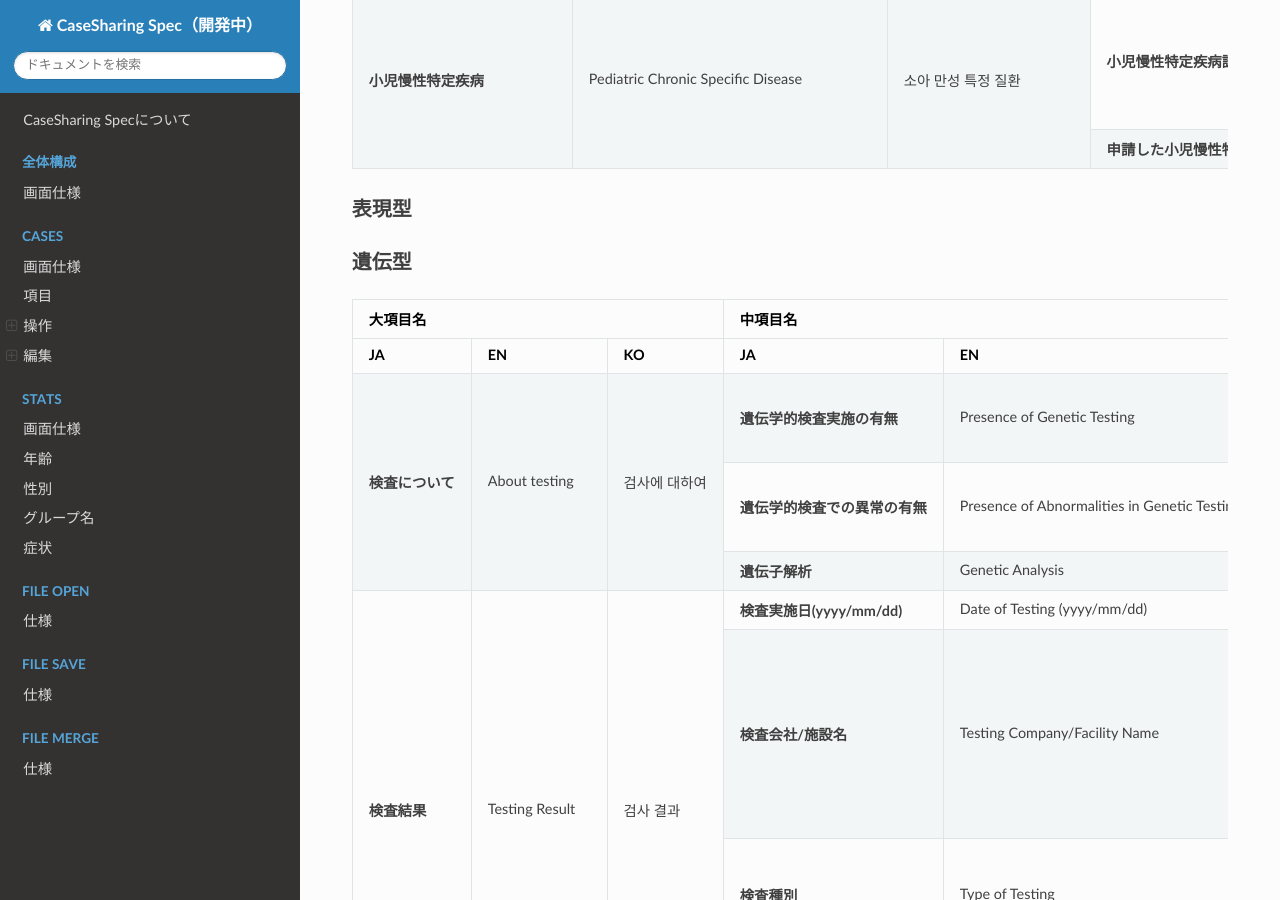
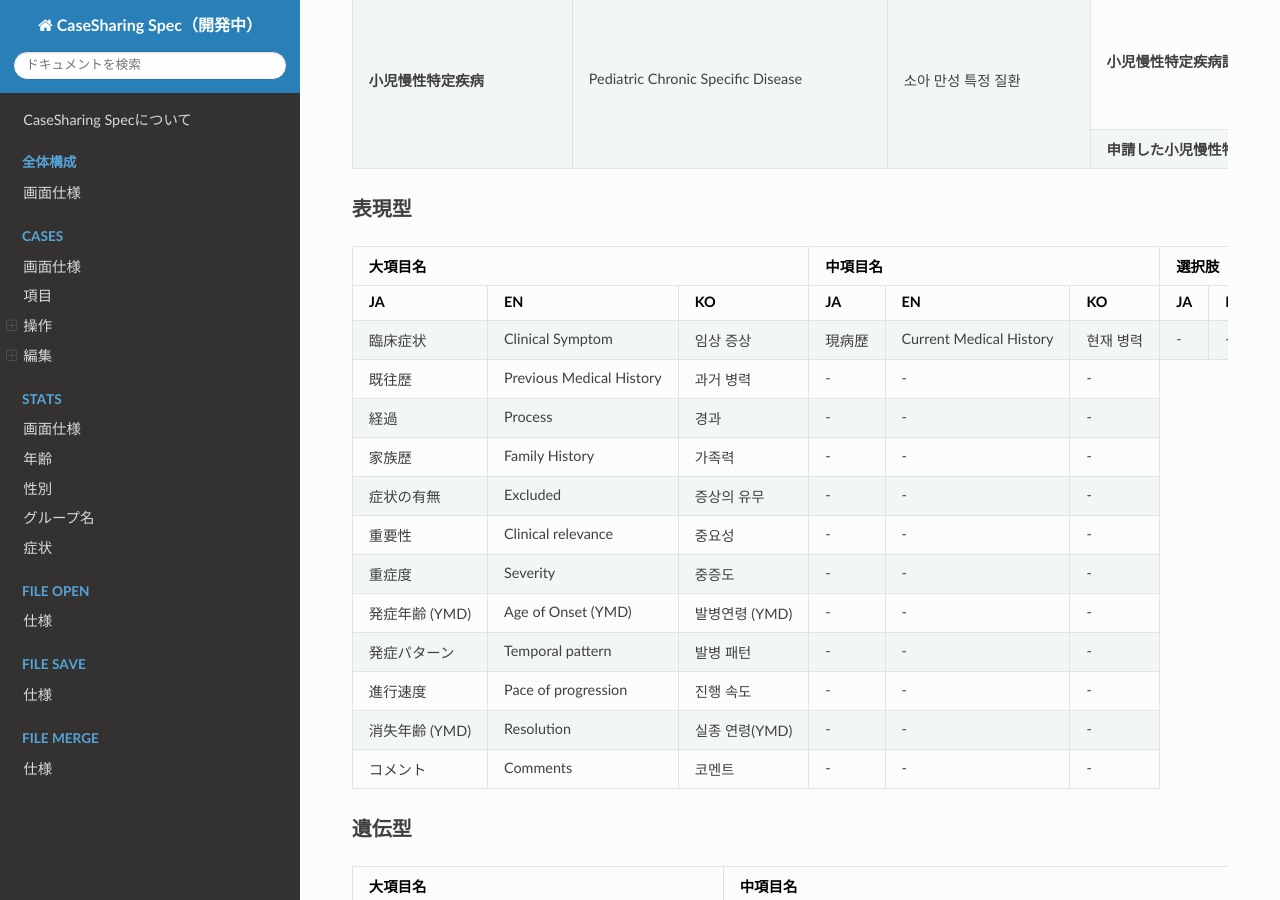
Before and after one commit to PubCaseFinder/pubcasefinder_spec, an MkDocs documentation site: the page built from docs/cases/edit/translate.md, in a window 1280 px wide and 900 px high, scrolled down 6020 px. Built offline with MkDocs 1.6.1, drawn with Linux system fonts in a browser that asks for light colours; nearby versions of some CDN libraries.

Commit message:
表現型の多言語追加

```diff
--- a/docs/cases/edit/translate.md
+++ b/docs/cases/edit/translate.md
@@ -1344,6 +1344,128 @@
 
 ### 表現型 {: #phenotype}
 
+<table>
+  <thead>
+    <tr>
+      <th colspan="3">大項目名</th>
+      <th colspan="3">中項目名</th>
+      <th colspan="3">選択肢</th>
+    </tr>
+    <tr>
+      <th>JA</th>
+      <th>EN</th>
+      <th>KO</th>
+      <th>JA</th>
+      <th>EN</th>
+      <th>KO</th>
+      <th>JA</th>
+      <th>EN</th>
+      <th>KO</th>
+    </tr>
+  </thead>
+  <tbody>
+    <tr>
+      <td>臨床症状</td>
+      <td>Clinical Symptom</td>
+      <td>임상 증상</td>
+      <td>現病歴</td>
+      <td>Current Medical History</td>
+      <td>현재 병력</td>
+      <td>-</td>
+      <td>-</td>
+      <td>-</td>
+    </tr>
+    <tr>
+      <td>既往歴</td>
+      <td>Previous Medical History</td>
+      <td>과거 병력</td>
+      <td>-</td>
+      <td>-</td>
+      <td>-</td>
+    </tr>
+    <tr>
+      <td>経過</td>
+      <td>Process</td>
+      <td>경과</td>
+      <td>-</td>
+      <td>-</td>
+      <td>-</td>
+    </tr>
+    <tr>
+      <td>家族歴</td>
+      <td>Family History</td>
+      <td>가족력</td>
+      <td>-</td>
+      <td>-</td>
+      <td>-</td>
+    </tr>
+    <tr>
+      <td>症状の有無</td>
+      <td>Excluded</td>
+      <td>증상의 유무</td>
+      <td>-</td>
+      <td>-</td>
+      <td>-</td>
+    </tr>
+    <tr>
+      <td>重要性</td>
+      <td>Clinical relevance</td>
+      <td>중요성</td>
+      <td>-</td>
+      <td>-</td>
+      <td>-</td>
+    </tr>
+    <tr>
+      <td>重症度</td>
+      <td>Severity</td>
+      <td>중증도</td>
+      <td>-</td>
+      <td>-</td>
+      <td>-</td>
+    </tr>
+    <tr>
+      <td>発症年齢 (YMD)</td>
+      <td>Age of Onset (YMD)</td>
+      <td>발병연령 (YMD)</td>
+      <td>-</td>
+      <td>-</td>
+      <td>-</td>
+    </tr>
+    <tr>
+      <td>発症パターン</td>
+      <td>Temporal pattern</td>
+      <td>발병 패턴</td>
+      <td>-</td>
+      <td>-</td>
+      <td>-</td>
+    </tr>
+    <tr>
+      <td>進行速度</td>
+      <td>Pace of progression</td>
+      <td>진행 속도</td>
+      <td>-</td>
+      <td>-</td>
+      <td>-</td>
+    </tr>
+    <tr>
+      <td>消失年齢 (YMD)</td>
+      <td>Resolution</td>
+      <td>실종 연령(YMD)</td>
+      <td>-</td>
+      <td>-</td>
+      <td>-</td>
+    </tr>
+    <tr>
+      <td>コメント</td>
+      <td>Comments</td>
+      <td>코멘트</td>
+      <td>-</td>
+      <td>-</td>
+      <td>-</td>
+    </tr>
+  </tbody>
+</table>
+
 ### 遺伝型 {: #genotype}
 
 <table>
```
